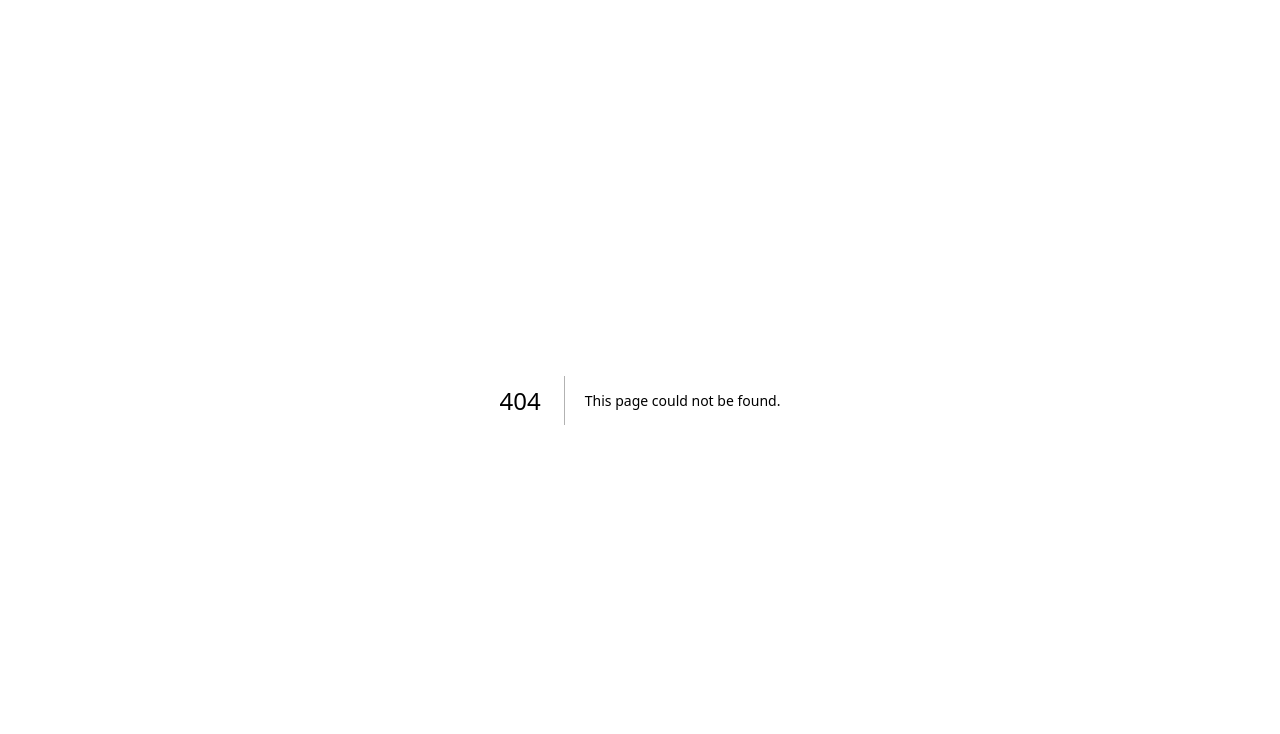
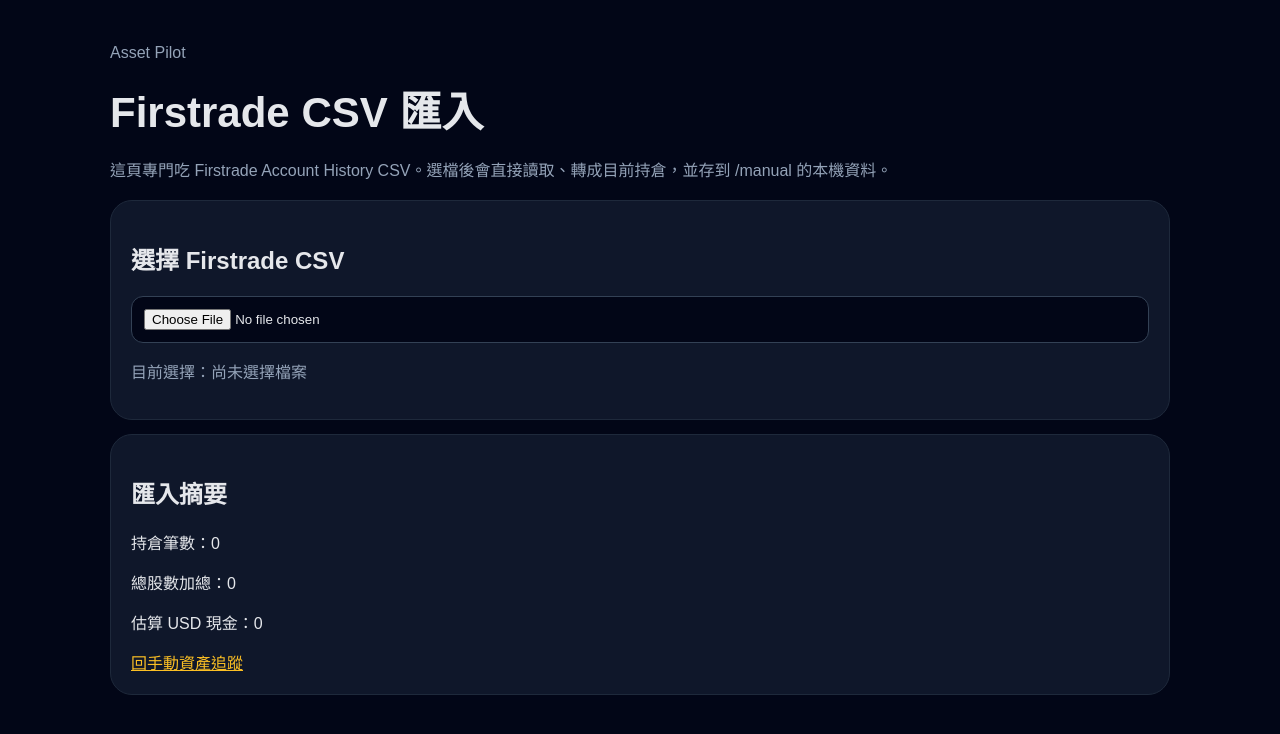
Before and after one commit to edwardw67-stack/asset-pilot, a Next.js app: page /manual/import in a window 1280 px wide. Before the commit this address had no page. Shown: the top 734 px of the page. Built offline with nearby package versions, Linux system fonts and the light colour scheme.

Commit message:
Add improved CSV import page

```diff
--- /dev/null
+++ b/app/manual/import/page.tsx
@@ -0,0 +1,131 @@
+'use client';
+
+import { useMemo, useState } from 'react';
+import type { ChangeEvent } from 'react';
+import { isFirstradeCsv, parseFirstradeCsv } from '../firstrade';
+
+type Holding = { id: string; market: 'TW' | 'US'; ticker: string; name: string; qty: number; cost: number; price: number; atr: number; multiple: number };
+type Cash = { id: string; currency: 'TWD' | 'USD'; label: string; amount: number };
+type Data = { holdings: Holding[]; cash: Cash[]; usdTwd: number };
+
+const key = 'asset-pilot-manual-v1';
+const empty: Data = { holdings: [], cash: [], usdTwd: 31.2 };
+
+function readData(): Data {
+  try {
+    const raw = window.localStorage.getItem(key);
+    return raw ? { ...empty, ...JSON.parse(raw) } : empty;
+  } catch {
+    return empty;
+  }
+}
+
+function saveData(data: Data) {
+  window.localStorage.setItem(key, JSON.stringify(data));
+}
+
+function fmt(v: number) {
+  return new Intl.NumberFormat('zh-TW', { maximumFractionDigits: 2 }).format(v);
+}
+
+export default function ImportPage() {
+  const [fileName, setFileName] = useState('');
+  const [message, setMessage] = useState('');
+  const [preview, setPreview] = useState('');
+  const [imported, setImported] = useState<{ holdings: Holding[]; cash: Cash[] }>({ holdings: [], cash: [] });
+  const [busy, setBusy] = useState(false);
+
+  const summary = useMemo(() => {
+    const qty = imported.holdings.reduce((a, h) => a + h.qty, 0);
+    return { count: imported.holdings.length, qty, cash: imported.cash.reduce((a, c) => a + c.amount, 0) };
+  }, [imported]);
+
+  async function handleFile(event: ChangeEvent<HTMLInputElement>) {
+    const file = event.target.files?.[0];
+    if (!file) {
+      setMessage('沒有選到檔案。');
+      return;
+    }
+
+    setBusy(true);
+    setFileName(file.name);
+    setMessage(`讀取中：${file.name}`);
+
+    try {
+      const text = await file.text();
+      setPreview(text.slice(0, 1200));
+
+      if (!isFirstradeCsv(text)) {
+        setMessage('這不是 Firstrade Account History CSV。請確認第一列有 Symbol,Quantity,Price,Action,Description,TradeDate,Amount,RecordType。');
+        setBusy(false);
+        return;
+      }
+
+      const parsed = parseFirstradeCsv(text);
+      const current = readData();
+      const next = {
+        ...current,
+        holdings: [...parsed.holdings, ...current.holdings],
+        cash: [...parsed.cash, ...current.cash],
+      };
+      saveData(next);
+      setImported({ holdings: parsed.holdings, cash: parsed.cash });
+      setMessage(`Firstrade 匯入完成：讀取 ${parsed.summary.totalRows} 列，買進 ${parsed.summary.buyRows} 列，賣出 ${parsed.summary.sellRows} 列，股息再投資 ${parsed.summary.reinvestRows} 列；產生 ${parsed.summary.holdingsCount} 筆持倉，估算現金 USD ${parsed.summary.estimatedCashUsd}`);
+    } catch (error) {
+      setMessage(error instanceof Error ? error.message : '匯入失敗');
+    } finally {
+      setBusy(false);
+    }
+  }
+
+  return (
+    <main style={{ minHeight: '100vh', background: '#020617', color: '#e5e7eb', padding: 28 }}>
+      <section style={{ maxWidth: 1060, margin: '0 auto' }}>
+        <p style={{ color: '#94a3b8' }}>Asset Pilot</p>
+        <h1 style={{ fontSize: 42, margin: '8px 0 18px' }}>Firstrade CSV 匯入</h1>
+        <p style={{ color: '#94a3b8', lineHeight: 1.7 }}>這頁專門吃 Firstrade Account History CSV。選檔後會直接讀取、轉成目前持倉，並存到 /manual 的本機資料。</p>
+
+        <section style={panel}>
+          <h2>選擇 Firstrade CSV</h2>
+          <input type="file" accept=".csv,text/csv" onChange={handleFile} style={input} />
+          <p style={{ color: '#94a3b8' }}>目前選擇：{fileName || '尚未選擇檔案'}</p>
+          {busy ? <p style={{ color: '#fbbf24' }}>處理中...</p> : null}
+          {message ? <div style={notice}>{message}</div> : null}
+        </section>
+
+        <section style={panel}>
+          <h2>匯入摘要</h2>
+          <p>持倉筆數：{summary.count}</p>
+          <p>總股數加總：{fmt(summary.qty)}</p>
+          <p>估算 USD 現金：{fmt(summary.cash)}</p>
+          <a href="/manual" style={{ color: '#fbbf24' }}>回手動資產追蹤</a>
+        </section>
+
+        {imported.holdings.length > 0 ? (
+          <section style={panel}>
+            <h2>匯入持倉預覽</h2>
+            {imported.holdings.slice(0, 30).map((h) => (
+              <div key={h.id} style={row}>
+                <b>{h.ticker}</b>
+                <span>{h.name}</span>
+                <span>股數 {fmt(h.qty)} / 成本 {fmt(h.cost)}</span>
+              </div>
+            ))}
+          </section>
+        ) : null}
+
+        {preview ? (
+          <section style={panel}>
+            <h2>原始檔前段預覽</h2>
+            <pre style={{ whiteSpace: 'pre-wrap', color: '#cbd5e1', overflowX: 'auto' }}>{preview}</pre>
+          </section>
+        ) : null}
+      </section>
+    </main>
+  );
+}
+
+const panel = { background: '#0f172a', border: '1px solid #1e293b', borderRadius: 22, padding: 20, marginTop: 14 };
+const input = { width: '100%', padding: 12, borderRadius: 12, border: '1px solid #334155', background: '#020617', color: '#e5e7eb' };
+const notice = { marginTop: 14, padding: 12, borderRadius: 12, border: '1px solid #14532d', background: '#052e16', color: '#bbf7d0', lineHeight: 1.6 };
+const row = { display: 'grid', gridTemplateColumns: '120px 1fr 1fr', gap: 12, borderTop: '1px solid #1e293b', padding: '10px 0' };
```
